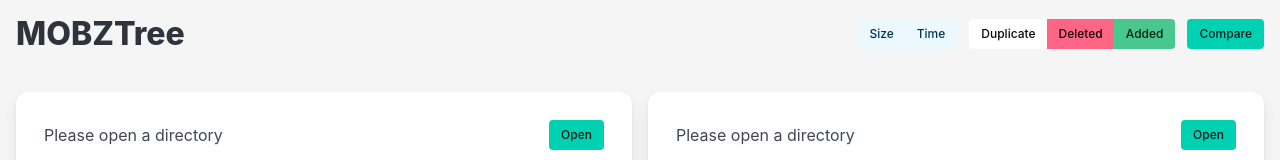
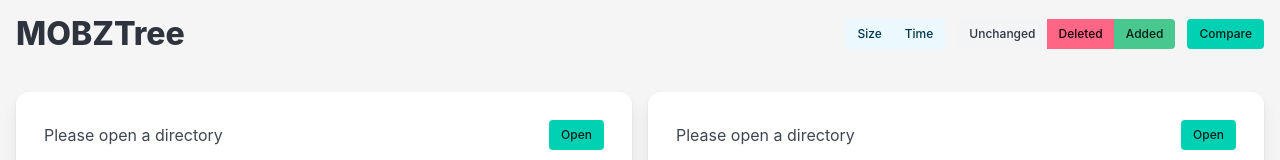
Before and after one commit to mobzystems/MOBZTree, a React (Vite) app: page / in a window 1280 px wide. Shown: the top 160 px of the page. Built offline with nearby package versions, Linux system fonts and the light colour scheme.

Commit message:
Centralized FilterOptions

```diff
--- a/src/App.tsx
+++ b/src/App.tsx
@@ -1,6 +1,6 @@
 import { useMemo, useState } from "react";
 import "./App.css";
-import FilePanel from "./FilePanel";
+import FilePanel, { FilterOptions } from "./FilePanel";
 import { FileTree } from "./FileTree";
 import { TreeDiff } from "./TreeDiff";
 
@@ -11,7 +11,7 @@ export default function App() {
   const [compareSize, setCompareSize] = useState(false);
   const [compareTime, setCompareTime] = useState(false);
 
-  const [showDuplicate, setShowDuplicate] = useState(true);
+  const [showUnchanged, setShowUnchanged] = useState(true);
   const [showAdded, setShowAdded] = useState(true);
   const [showDeleted, setShowDeleted] = useState(true);
 
@@ -21,6 +21,14 @@ export default function App() {
     else
       return undefined;
   }, [leftTree, rightTree]);
+
+  const filterOptions: FilterOptions = {
+    showUnchanged: showUnchanged,
+    showDeleted: showDeleted,
+    showAdded: showAdded,
+    compareSize: compareSize,
+    compareTime: compareTime
+  }
 
   return <div className="app debug-NOT">
     <div className="header level is-mobile">
@@ -39,9 +47,9 @@ export default function App() {
         </div>
         <div className="level-item">
           <div className="buttons are-small has-addons">
-            <button className={`button is-white ${!showDuplicate ? "is-light" : ""}`} onClick={() => setShowDuplicate(!showDuplicate)} title="Show/Hide duplicate files">Duplicate</button>
-            <button className={`button is-danger ${!showDeleted ? "is-light" : ""}`} onClick={() => setShowDeleted(!showDeleted)} title="Show/Hide deleted files">Deleted</button>
-            <button className={`button is-success ${!showAdded ? "is-light" : ""}`} onClick={() => setShowAdded(!showAdded)} title="Show/Hide added files">Added</button>
+            <button className={`button is-light ${!showUnchanged ? "is-dark" : ""}`} onClick={() => setShowUnchanged(!showUnchanged)} title="Show/Hide unchanged files">Unchanged</button>
+            <button className={`button is-danger ${!showDeleted ? "is-dark" : ""}`} onClick={() => setShowDeleted(!showDeleted)} title="Show/Hide deleted files">Deleted</button>
+            <button className={`button is-success ${!showAdded ? "is-dark" : ""}`} onClick={() => setShowAdded(!showAdded)} title="Show/Hide added files">Added</button>
           </div>
         </div>
         <div className="level-item">
@@ -52,8 +60,8 @@ export default function App() {
       </div>
     </div>
     <div className="main">
-      <FilePanel path={undefined} onLoaded={setLeftTree} diff={diff} options={{ showDuplicate: showDuplicate, showDeleted: showDeleted, showAdded: showAdded, compareSize: compareSize, compareTime: compareTime }} />
-      <FilePanel path={undefined} onLoaded={setRightTree} diff={diff} options={{ showDuplicate: showDuplicate, showDeleted: showDeleted, showAdded: showAdded, compareSize: compareSize, compareTime: compareTime }} />
+      <FilePanel path={undefined} onLoaded={setLeftTree} diff={diff} options={filterOptions} />
+      <FilePanel path={undefined} onLoaded={setRightTree} diff={diff} options={filterOptions} />
     </div>
     <div className="status">
       <div className="buttons are-small">
--- a/src/FilePanel.tsx
+++ b/src/FilePanel.tsx
@@ -35,11 +35,19 @@ type State = ClearState | LoadingState | LoadedState | ErrorState;
 const Clear: ClearState = { state: "clear" };
 const requestedPathState = (path: string): LoadingState => ({ state: "loading", requestedPath: path });
 
+export interface FilterOptions {
+  showUnchanged: boolean;
+  showDeleted: boolean;
+  showAdded: boolean;
+  compareSize: boolean;
+  compareTime: boolean
+}
+
 export default function FilePanel(props: {
   path: string | undefined,
   onLoaded: (tree: FileTree | undefined) => void,
   diff: TreeDiff | undefined,
-  options: { showDuplicate: boolean, showDeleted: boolean, showAdded: boolean, compareSize: boolean, compareTime: boolean }
+  options: FilterOptions
 }) {
   const [status, setStatus] = useState<State>(props.path === undefined ? Clear : requestedPathState(props.path));
 
@@ -83,7 +91,7 @@ export default function FilePanel(props: {
                 tree={status.tree}
                 diff={props.diff}
                 directories={status.currentDirectory.directories}
-                onDirectoryClick={newDirectory => setStatus({...status, currentDirectory: newDirectory})}
+                onDirectoryClick={newDirectory => setStatus({ ...status, currentDirectory: newDirectory })}
               />
             }
             {status.currentDirectory.files.length !== 0 &&
@@ -93,7 +101,7 @@ export default function FilePanel(props: {
                 directoryPath={status.currentDirectory.fullPath}
                 files={status.currentDirectory.files}
                 options={props.options}
-            />}
+              />}
           </tbody>
         </table>
       }
@@ -150,7 +158,7 @@ function FileList(props: {
   diff: TreeDiff | undefined,
   directoryPath: string,
   files: TreeFile[],
-  options: { showDuplicate: boolean, showDeleted: boolean, showAdded: boolean, compareSize: boolean, compareTime: boolean }
+  options: FilterOptions
 }) {
   return props.files.map(file =>
     <FileItem key={file.name}
@@ -168,7 +176,7 @@ function FileItem(props: {
   diff: TreeDiff | undefined,
   directoryPath: string,
   file: TreeFile,
-  options: { showDuplicate: boolean, showDeleted: boolean, showAdded: boolean, compareSize: boolean, compareTime: boolean }
+  options: FilterOptions
 }) {
   const relativePath = props.tree.relativePath(props.directoryPath + Path.sep() + props.file.name);
   const [text, style] = props.diff === undefined
@@ -176,7 +184,7 @@ function FileItem(props: {
     : props.diff.getState(relativePath, props.options.compareSize, props.options.compareTime);
   const status = (style !== undefined && <div className={`tag ${style}`}>{text}</div>) || "-";
 
-  if (text === "duplicate" && props.options.showDuplicate === false)
+  if (text === "duplicate" && props.options.showUnchanged === false)
     return undefined;
   if (text === "deleted" && props.options.showDeleted == false)
     return undefined;
@@ -208,7 +216,7 @@ function Heading(props: { status: State, setStatus: (newStatus: State) => void }
     if (newDirectory === undefined) {
       props.setStatus(Clear);
     } else {
-      props.setStatus({...(props.status as LoadedState), currentDirectory: newDirectory});
+      props.setStatus({ ...(props.status as LoadedState), currentDirectory: newDirectory });
     }
   }
 
@@ -227,11 +235,11 @@ function Heading(props: { status: State, setStatus: (newStatus: State) => void }
         <button className="button is-info"
           disabled={props.status.currentDirectory.fullPath === props.status.tree.rootPath}
           onClick={() => setPath((props.status as LoadedState).tree)}
-          >H</button>
+        >H</button>
         <button className="button is-info"
           disabled={props.status.currentDirectory.parentDirectory === undefined}
           onClick={() => setPath((props.status as LoadedState).currentDirectory.parentDirectory)}
-          >..</button>
+        >..</button>
         <button className="button is-info" onClick={() => setPath(undefined)}>&times;</button>
       </>;
       break;
```
